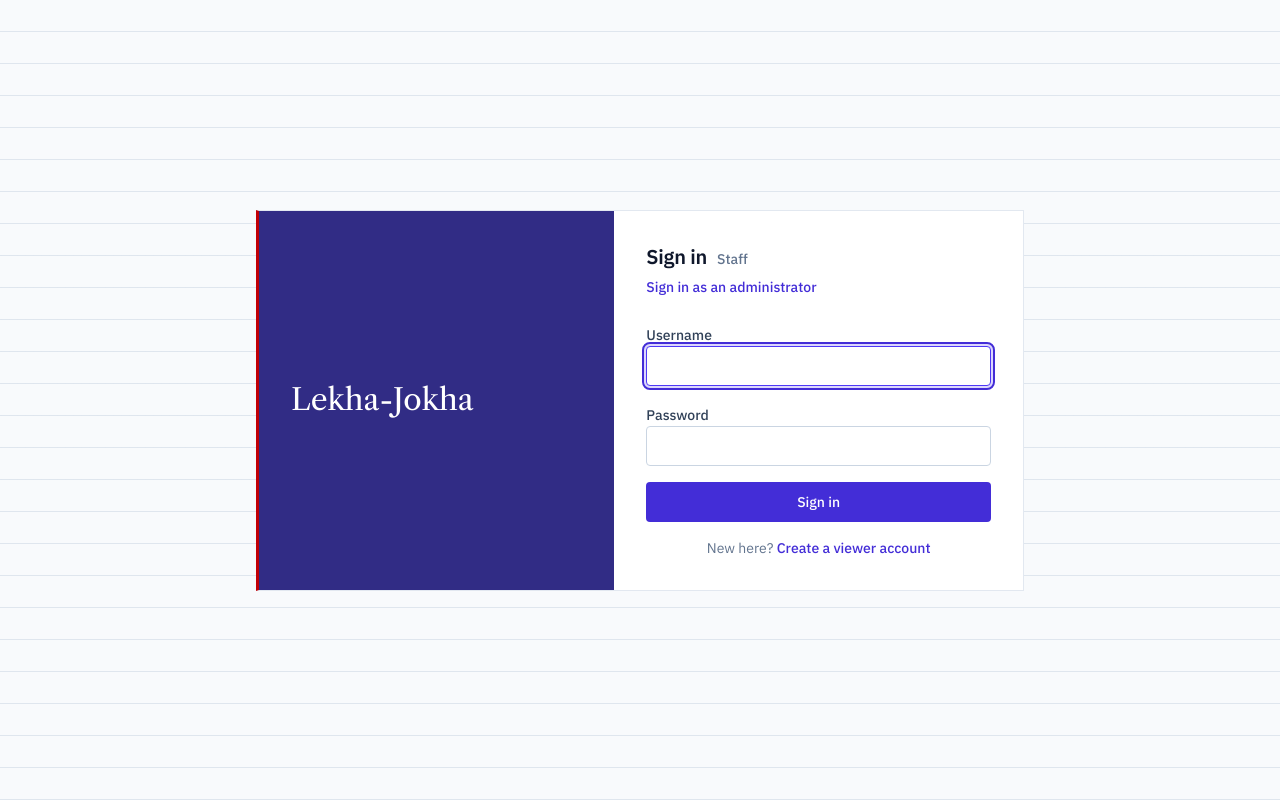
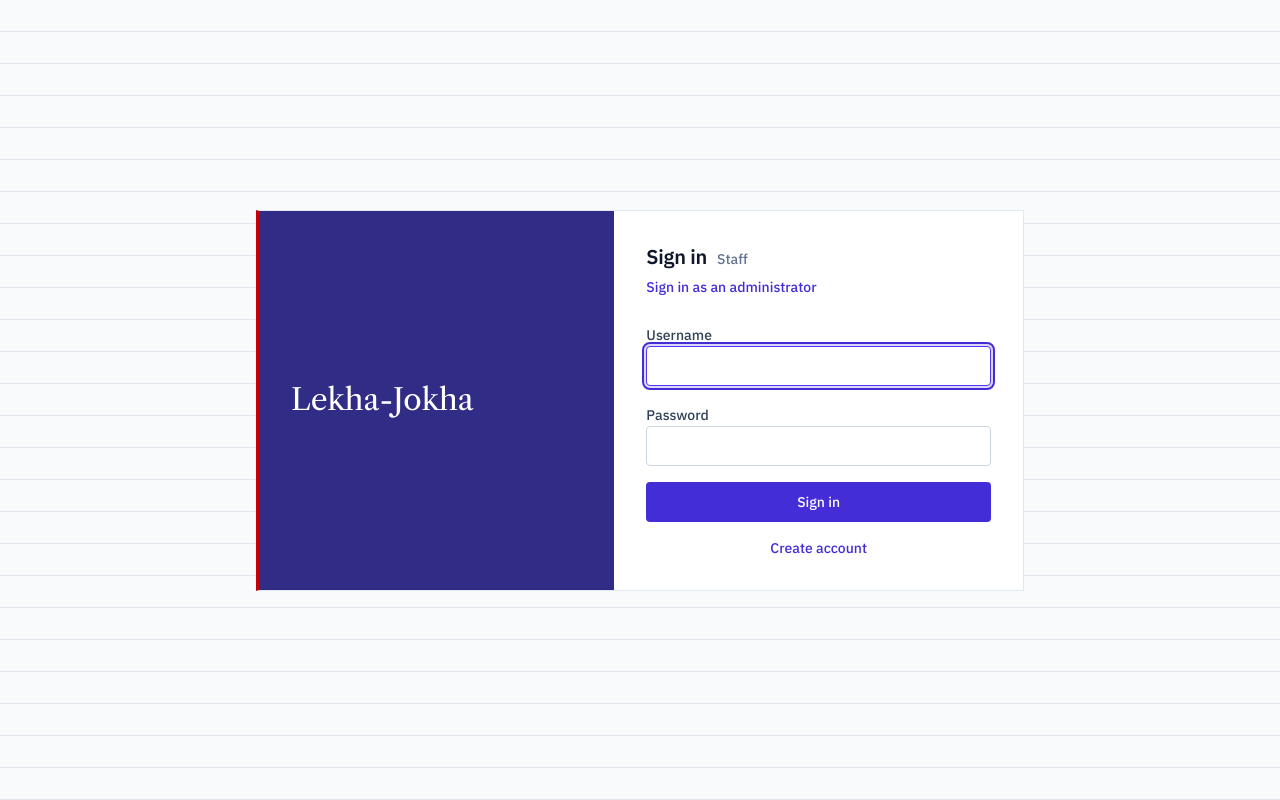
Before and after one commit to ayaanjaved07/inventory-management-system, a React (Vite) app in the folder frontend/: page /#/login in a window 1280 px wide. Built offline with nearby package versions, Linux system fonts and the light colour scheme; no server answers.

Commit message:
ui improvements

```diff
--- a/frontend/src/pages/Login.tsx
+++ b/frontend/src/pages/Login.tsx
@@ -145,8 +145,7 @@ export default function Login() {
             </Button>
 
             {!asAdmin && (
-              <p className="text-center text-sm text-slate-500">
-                New here?{' '}
+              <p className="text-center text-sm">
                 <button
                   type="button"
                   onClick={() => {
@@ -156,7 +155,7 @@ export default function Login() {
                   }}
                   className="font-medium text-indigo-700 underline-offset-2 hover:underline"
                 >
-                  Create a viewer account
+                  Create account
                 </button>
               </p>
             )}
```
